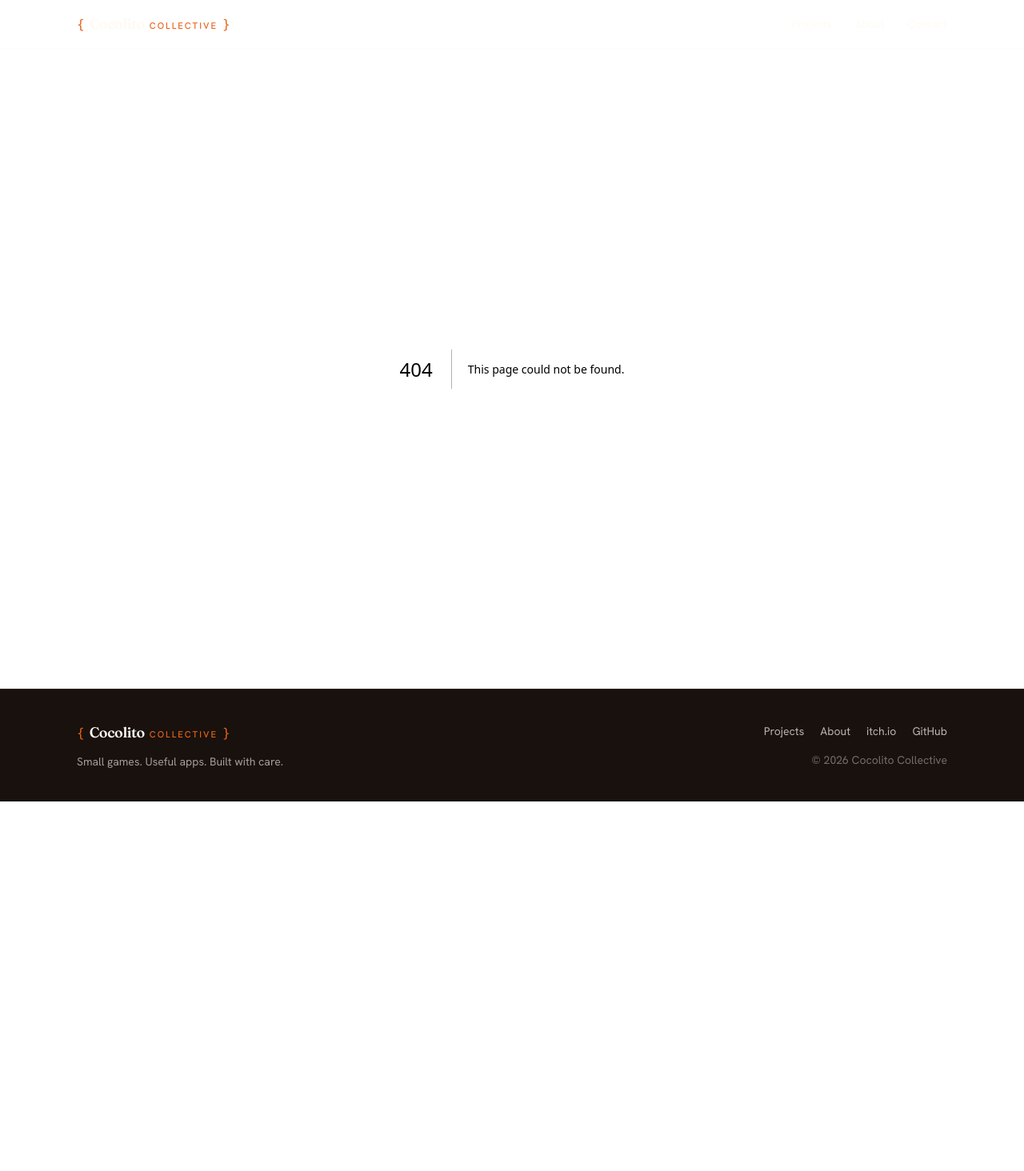
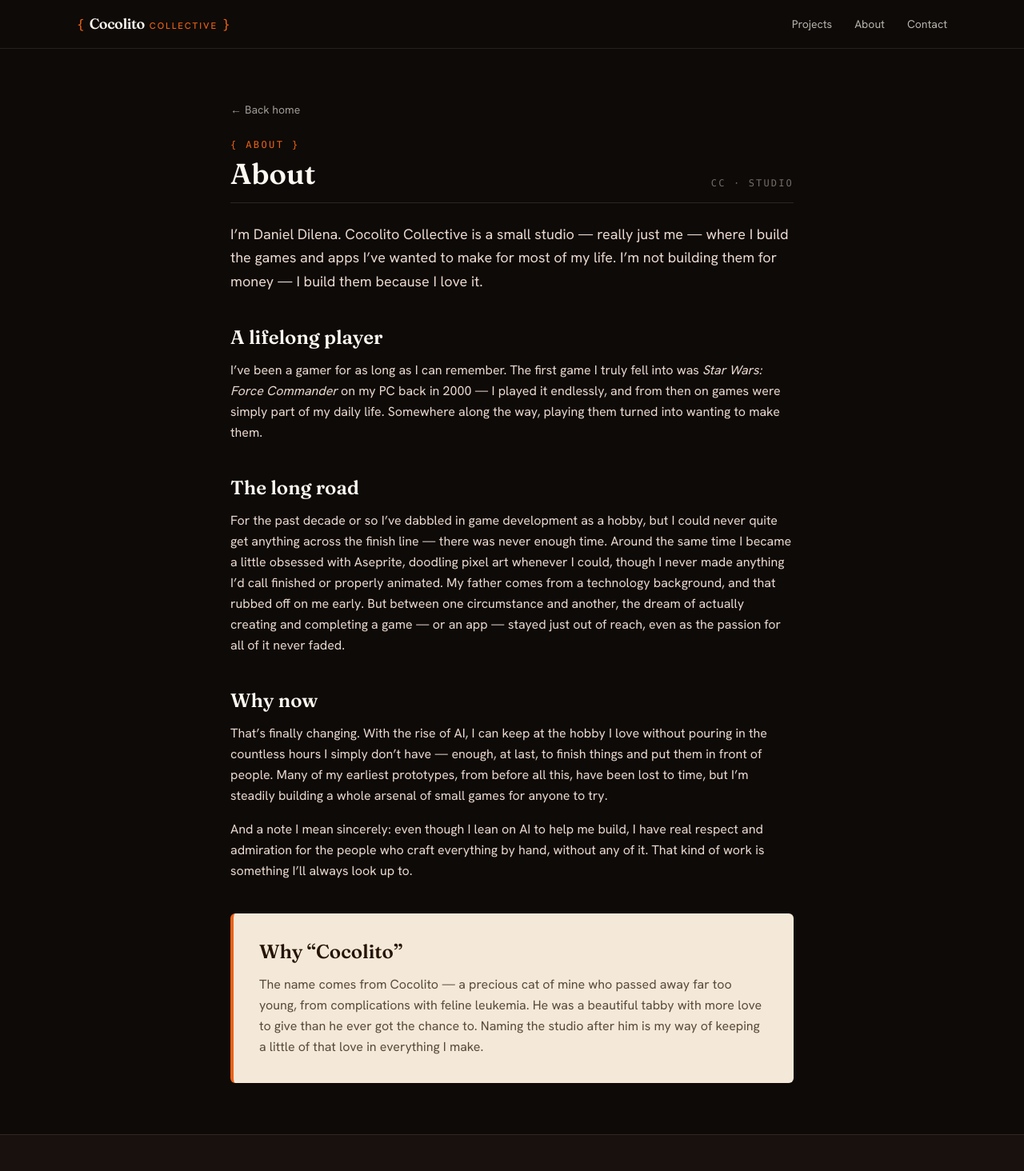
Before and after one commit to Cupcakechan/cocolito-collective, a Next.js app: page /about in a window 1280 px wide. Before the commit this address had no page. Shown: the top 1464 px of the page at 80% size. Before the commit the page ends 1002 px from the top, so only its background shows below. Built offline with nearby package versions, Linux system fonts and the light colour scheme.

Commit message:
Add line on building for love, not money, to About

```diff
--- /dev/null
+++ b/app/about/page.tsx
@@ -0,0 +1,105 @@
+// app/about/page.tsx
+import type { Metadata } from "next";
+import Link from "next/link";
+import SectionHeader from "@/components/SectionHeader";
+
+export const metadata: Metadata = {
+  title: "About — Cocolito Collective",
+  description:
+    "Daniel Dilena on a lifelong love of games, a long road to finishing them, and the cat the studio is named after.",
+};
+
+export default function AboutPage() {
+  return (
+    <main className="mx-auto max-w-3xl px-5 py-16 sm:px-8">
+      <Link
+        href="/"
+        className="inline-flex items-center gap-1 rounded-[3px] text-sm text-cream/60 transition-colors hover:text-brand"
+      >
+        <span aria-hidden>←</span> Back home
+      </Link>
+
+      <div className="mt-6">
+        <SectionHeader
+          eyebrow="{ about }"
+          title="About"
+          label="CC · studio"
+        />
+      </div>
+
+      {/* Warm lead */}
+      <p className="mt-6 text-lg leading-relaxed text-peach">
+        I&rsquo;m Daniel Dilena. Cocolito Collective is a small studio &mdash;
+        really just me &mdash; where I build the games and apps I&rsquo;ve wanted
+        to make for most of my life. I&rsquo;m not building them for money
+        &mdash; I build them because I love it.
+      </p>
+      <div className="mt-10 space-y-10">
+        <section>
+          <h2 className="font-display text-2xl font-semibold text-cream">
+            A lifelong player
+          </h2>
+          <p className="mt-3 leading-relaxed text-peach">
+            I&rsquo;ve been a gamer for as long as I can remember. The first game
+            I truly fell into was <em>Star Wars: Force Commander</em> on my PC
+            back in 2000 &mdash; I played it endlessly, and from then on games
+            were simply part of my daily life. Somewhere along the way, playing
+            them turned into wanting to make them.
+          </p>
+        </section>
+
+        <section>
+          <h2 className="font-display text-2xl font-semibold text-cream">
+            The long road
+          </h2>
+          <p className="mt-3 leading-relaxed text-peach">
+            For the past decade or so I&rsquo;ve dabbled in game development as a
+            hobby, but I could never quite get anything across the finish line
+            &mdash; there was never enough time. Around the same time I became
+            a little obsessed with Aseprite, doodling pixel art whenever I could,
+            though I never made anything I&rsquo;d call finished or properly
+            animated. My father comes from a technology background, and that
+            rubbed off on me early. But between one circumstance and another, the
+            dream of actually creating and completing a game &mdash; or an app
+            &mdash; stayed just out of reach, even as the passion for all of it
+            never faded.
+          </p>
+        </section>
+
+        <section>
+          <h2 className="font-display text-2xl font-semibold text-cream">
+            Why now
+          </h2>
+          <p className="mt-3 leading-relaxed text-peach">
+            That&rsquo;s finally changing. With the rise of AI, I can keep at the
+            hobby I love without pouring in the countless hours I simply
+            don&rsquo;t have &mdash; enough, at last, to finish things and put
+            them in front of people. Many of my earliest prototypes, from before
+            all this, have been lost to time, but I&rsquo;m steadily building a
+            whole arsenal of small games for anyone to try.
+          </p>
+          <p className="mt-4 leading-relaxed text-peach">
+            And a note I mean sincerely: even though I lean on AI to help me
+            build, I have real respect and admiration for the people who craft
+            everything by hand, without any of it. That kind of work is something
+            I&rsquo;ll always look up to.
+          </p>
+        </section>
+
+        {/* The namesake — set apart as a warm cream artifact */}
+        <section className="rounded-[6px] border-l-4 border-brand bg-paper p-6 text-ink sm:p-8">
+          <h2 className="font-display text-2xl font-semibold text-ink">
+            Why &ldquo;Cocolito&rdquo;
+          </h2>
+          <p className="mt-3 leading-relaxed text-ink/75">
+            The name comes from Cocolito &mdash; a precious cat of mine who passed
+            away far too young, from complications with feline leukemia. He was a
+            beautiful tabby with more love to give than he ever got the chance to.
+            Naming the studio after him is my way of keeping a little of that love
+            in everything I make.
+          </p>
+        </section>
+      </div>
+    </main>
+  );
+}
```
